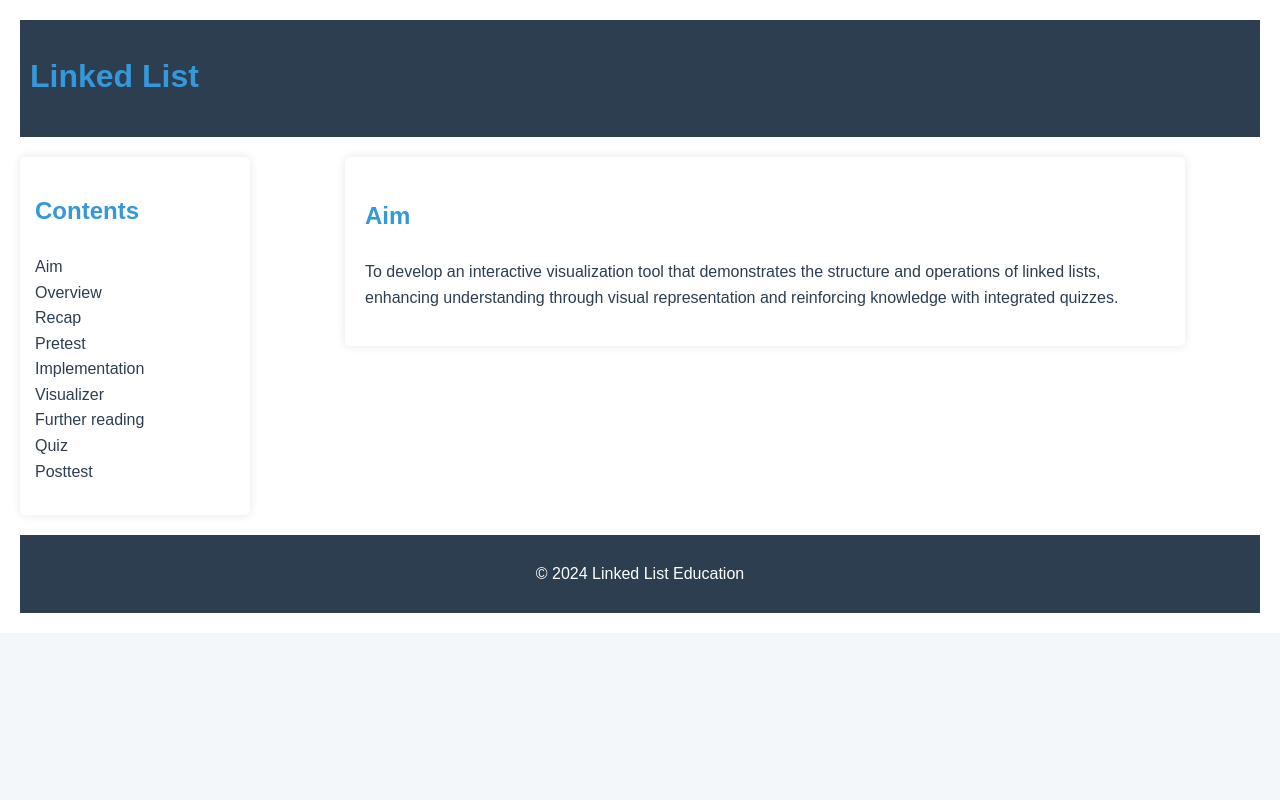
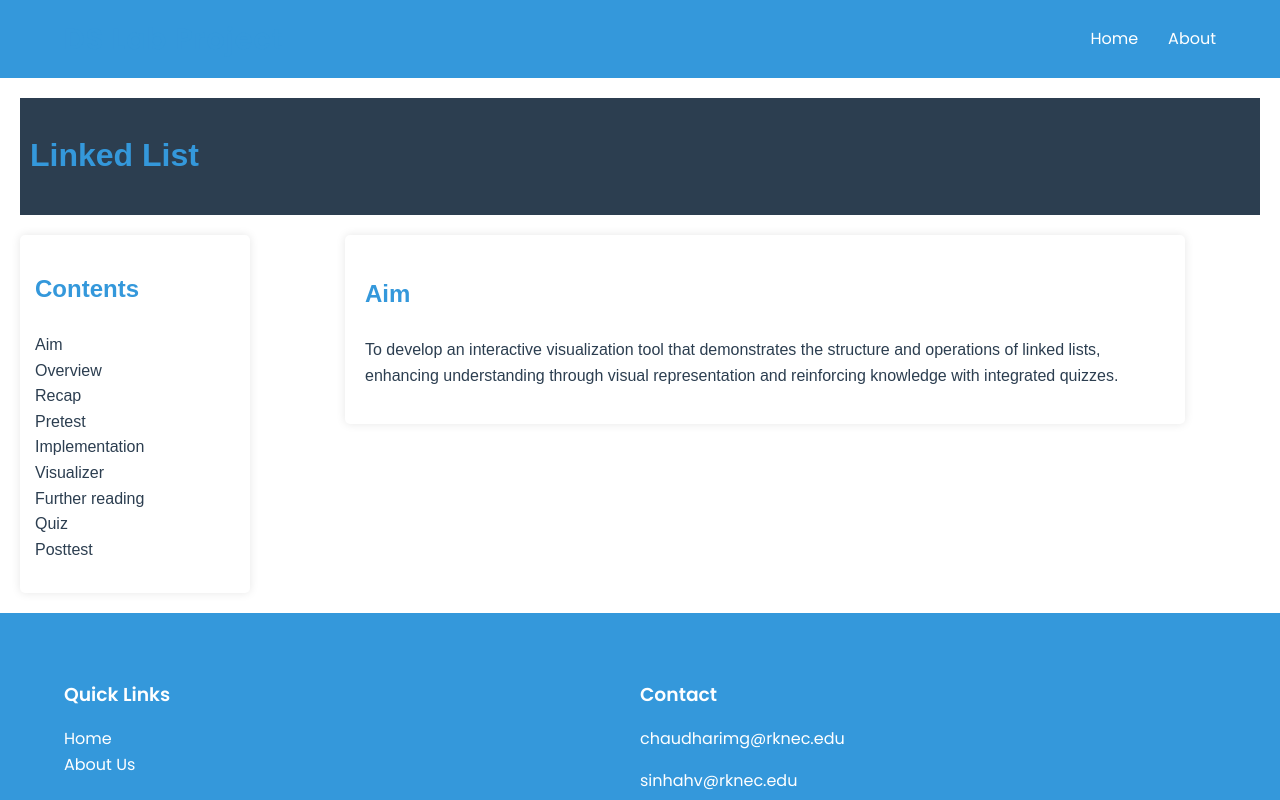
Before and after one commit to mrudulchaudhari/DS-Lab, a React (Vite) app in the folder ds-labs/: page /linked-lists in a window 1280 px wide. Shown: the top 800 px of the page. Built offline with nearby package versions, Linux system fonts and the light colour scheme.

Commit message:
added header footer in algos

```diff
--- a/ds-labs/src/algorithms/Floyd/floyd.jsx
+++ b/ds-labs/src/algorithms/Floyd/floyd.jsx
@@ -1,4 +1,6 @@
 import React, { useState } from 'react';
+import Header from '../../Header';
+import Footer from '../../Footer';
 
 const allQuestions = [
   {
@@ -659,6 +661,7 @@ function FloydsAlgorithmPage() {
   };
 
   return (
+    <> <Header/>
     <div style={{ padding: '20px', fontFamily: 'Arial, sans-serif', backgroundColor: '#fff' }}>
       <header style={{ padding: '10px', backgroundColor: '#2c3e50', color: 'white' }}>
         <h1>Floyd's Algorithm</h1>
@@ -706,17 +709,8 @@ function FloydsAlgorithmPage() {
           </div>
         </main>
       </div>
-
-      <footer style={{
-        textAlign: "center",
-        padding: "10px",
-        backgroundColor: "#2c3e50",
-        color: "white",
-        marginTop: "20px"
-      }}>
-        <p>© 2024 Floyd's Algorithm Learning Platform</p>
-      </footer>
     </div>
+    <Footer/></>
   );
 }
 
--- a/ds-labs/src/algorithms/Hashing/hashing.jsx
+++ b/ds-labs/src/algorithms/Hashing/hashing.jsx
@@ -1,5 +1,7 @@
 import React, { useState } from 'react';
 import HashingVisualizer from './hashingvisualizer';
+import Header from '../../Header';
+import Footer from '../../Footer';
 
 const allQuestions = [
   {
@@ -350,6 +352,7 @@ function HashingPage() {
   };
 
   return (
+    <><Header/>
     <div style={{ padding: '20px', fontFamily: 'Arial, sans-serif', backgroundColor: '#fff' }}>
       <header style={{ padding: '10px', backgroundColor: '#2c3e50', color: 'white' }}>
         <h1>Hashing </h1>
@@ -399,17 +402,8 @@ function HashingPage() {
           </div>
         </main>
       </div>
-
-      <footer style={{
-        textAlign: "center",
-        padding: "10px",
-        backgroundColor: "#2c3e50",
-        color: "white",
-        marginTop: "20px"
-      }}>
-        &copy; 2024 Hashing Learning Platform
-      </footer>
     </div>
+    <Footer/></>
   );
 }
 
--- a/ds-labs/src/algorithms/MergeSort/mergesort.jsx
+++ b/ds-labs/src/algorithms/MergeSort/mergesort.jsx
@@ -1,5 +1,7 @@
 import React, { useState } from 'react';
 import MergeSortVisualizer from './MergeSortVisualizer';
+import Header from '../../Header';
+import Footer from '../../Footer';
 
 const allQuestions = [
   {
@@ -450,6 +452,8 @@ function MergeSortPage() {
   };
 
   return (
+    <>
+    <Header/>
     <div style={{ padding: '20px', fontFamily: 'Arial, sans-serif', backgroundColor: '#fff' }}>
       <header style={{ padding: '10px', backgroundColor: '#2c3e50', color: 'white' }}>
         <h1>Merge Sort Algorithm</h1>
@@ -499,17 +503,8 @@ function MergeSortPage() {
           </div>
         </main>
       </div>
-
-      <footer style={{
-        textAlign: "center",
-        padding: "10px",
-        backgroundColor: "#2c3e50",
-        color: "white",
-        marginTop: "20px"
-      }}>
-        &copy; 2024 Merge Sort Learning Platform
-      </footer>
     </div>
+    <Footer/></>
   );
 }
 
--- a/ds-labs/src/algorithms/linkedlist/LinkedListPage.jsx
+++ b/ds-labs/src/algorithms/linkedlist/LinkedListPage.jsx
@@ -1,5 +1,7 @@
 import React, { useState } from 'react';
 import LinkedListVisualizer from './LinkedListVisualizer';
+import Header from '../../Header';
+import Footer from '../../Footer';
 
 const allQuestions = [
   {
@@ -449,6 +451,8 @@ function LinkedListPage() {
   };
 
   return (
+    <>
+    <Header/>
     <div style={{ padding: '20px', fontFamily: 'Arial, sans-serif', backgroundColor: '#fff' }}>
       <header style={{ padding: '10px', backgroundColor: '#2c3e50', color: 'white' }}>
         <h1>Linked List</h1>
@@ -498,17 +502,9 @@ function LinkedListPage() {
           </div>
         </main>
       </div>
-
-      <footer style={{
-        textAlign: "center",
-        padding: "10px",
-        backgroundColor: "#2c3e50",
-        color: "white",
-        marginTop: "20px"
-      }}>
-        <p>© 2024 Linked List Education</p>
-      </footer>
     </div>
+    <Footer/>
+    </>
   );
 }
 
```
